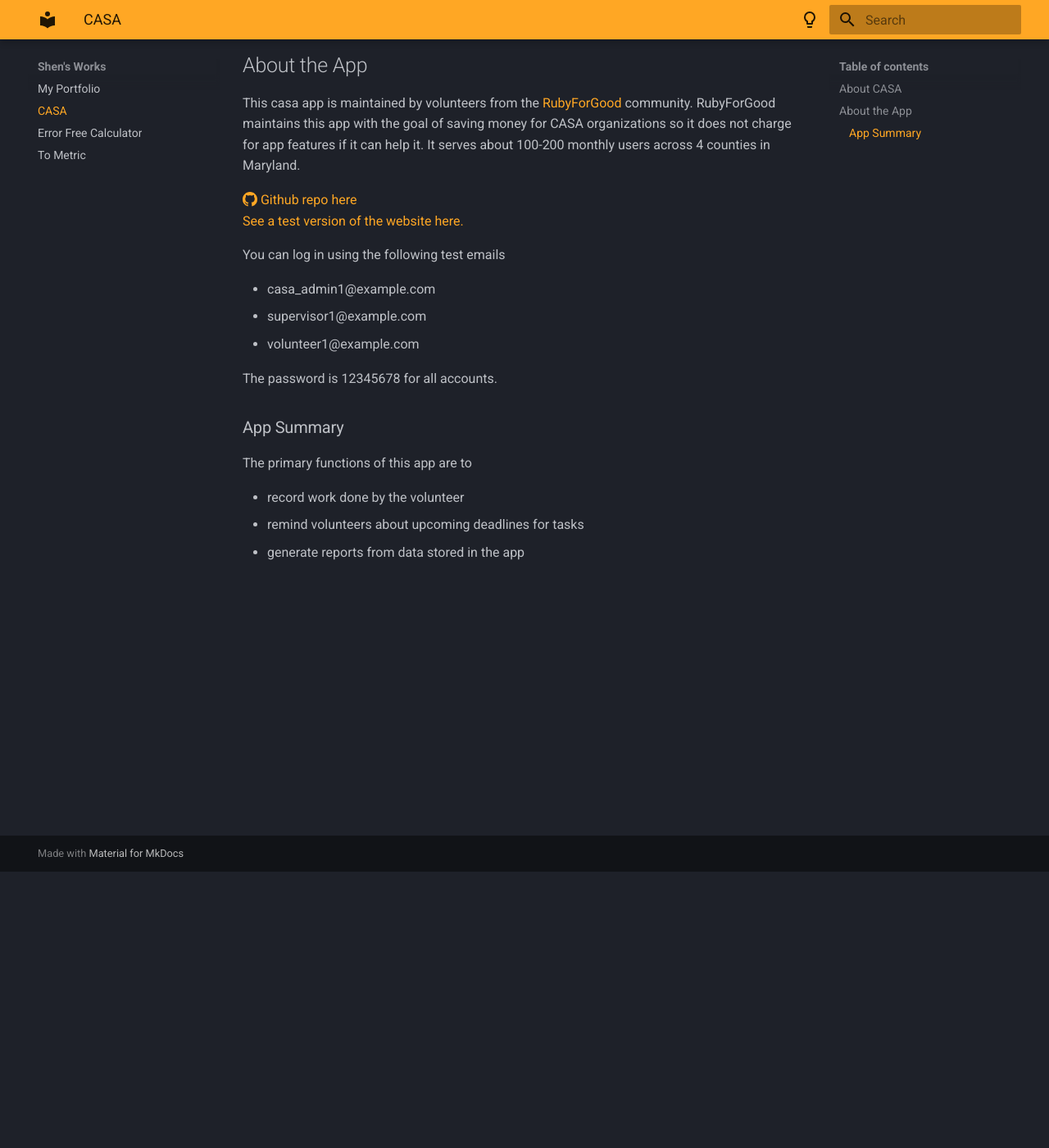
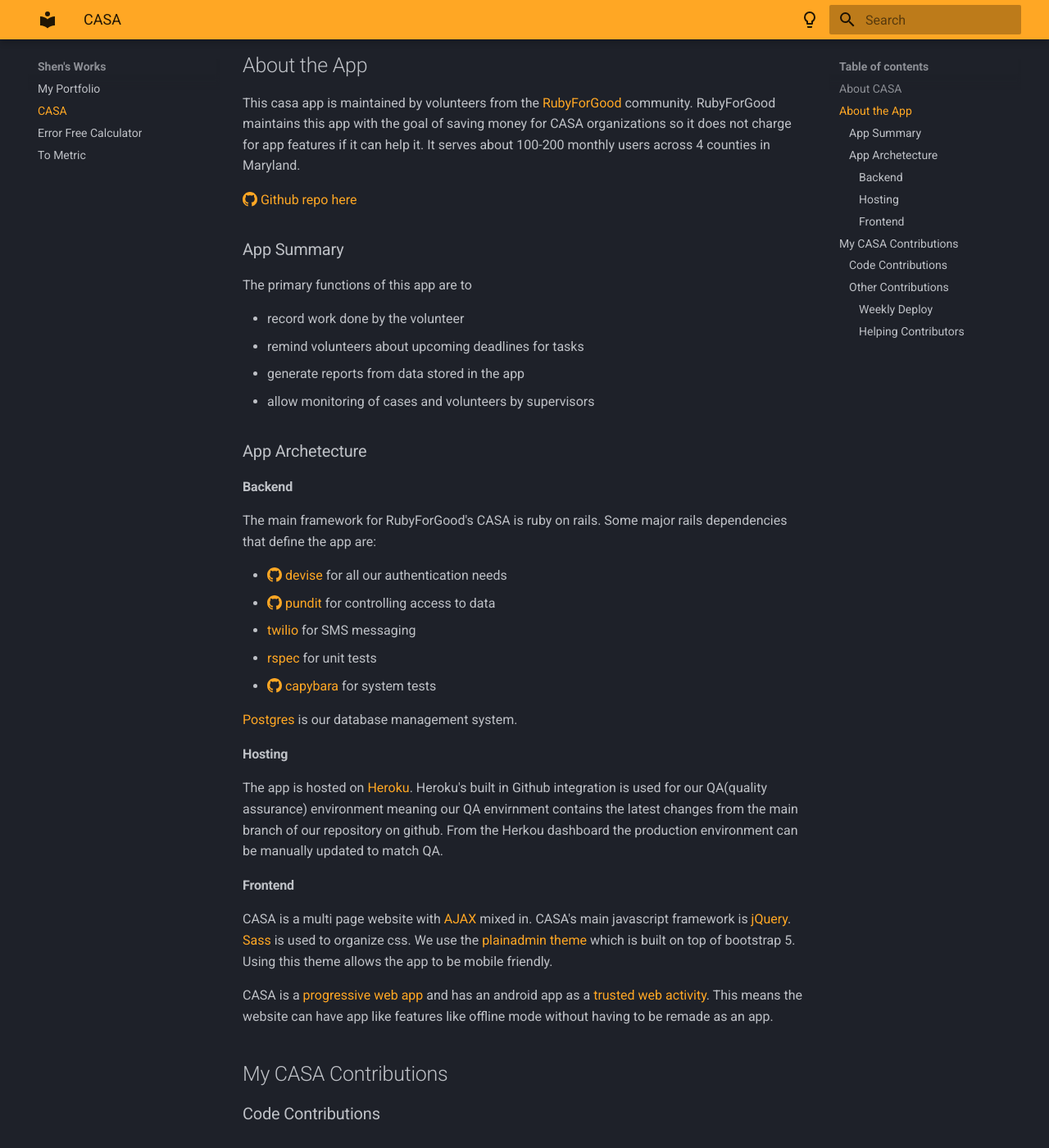
Before and after one commit to FireLemons/portfolio, an MkDocs documentation site: the page built from docs/casa.md, in a window 1280 px wide and 1400 px high, scrolled down 337 px. Shown: the whole window at 82% size. Built offline with MkDocs 1.6.1 and Material for MkDocs 9.7.7, drawn with Linux system fonts in a browser that asks for light colours; some of the changed text lies outside the part shown.

Commit message:
describe app and stub contributions

```diff
--- a/docs/casa.md
+++ b/docs/casa.md
@@ -6,15 +6,6 @@
 This casa app is maintained by volunteers from the [RubyForGood](https://rubyforgood.org/) community. RubyForGood maintains this app with the goal of saving money for CASA organizations so it does not charge for app features if it can help it. It serves about 100-200 monthly users across 4 counties in Maryland.
 
 [:octicons-mark-github-16: Github repo here](https://github.com/rubyforgood/casa)
-[See a test version of the website here.](https://casa-qa.herokuapp.com/)
-
-You can log in using the following test emails
-
- - casa_admin1@example.com
- - supervisor1@example.com
- - volunteer1@example.com
-
- The password is 12345678 for all accounts.
 
 ### App Summary
 The primary functions of this app are to
@@ -22,3 +13,33 @@
  - record work done by the volunteer
  - remind volunteers about upcoming deadlines for tasks
  - generate reports from data stored in the app
+ - allow monitoring of cases and volunteers by supervisors
+
+### App Archetecture
+#### Backend
+The main framework for RubyForGood's CASA is ruby on rails. Some major rails dependencies that define the app are:
+
+ - [:octicons-mark-github-16: devise](https://github.com/heartcombo/devise) for all our authentication needs
+ - [:octicons-mark-github-16: pundit](https://github.com/varvet/pundit) for controlling access to data
+ - [twilio](https://www.twilio.com/) for SMS messaging
+ - [rspec](https://rspec.info/) for unit tests
+ - [:octicons-mark-github-16: capybara](https://github.com/teamcapybara/capybara) for system tests
+
+ [Postgres](https://www.postgresql.org/) is our database management system.
+
+#### Hosting
+The app is hosted on [Heroku](https://dashboard.heroku.com). Heroku's built in Github integration is used for our QA(quality assurance) environment meaning our QA envirnment contains the latest changes from the main branch of our repository on github. From the Herkou dashboard the production environment can be manually updated to match QA.
+
+#### Frontend
+CASA is a multi page website with [AJAX](https://en.wikipedia.org/wiki/Ajax_(programming)) mixed in. CASA's main javascript framework is [jQuery](https://jquery.com/). [Sass](https://sass-lang.com/) is used to organize css. We use the [plainadmin theme](https://plainadmin.com/) which is built on top of bootstrap 5. Using this theme allows the app to be mobile friendly.
+
+CASA is a [progressive web app](https://web.dev/what-are-pwas/) and has an android app as a [trusted web activity](https://developer.chrome.com/docs/android/trusted-web-activity/). This means the website can have app like features like offline mode without having to be remade as an app.
+
+## My CASA Contributions
+
+### Code Contributions
+
+
+### Other Contributions
+#### Weekly Deploy
+#### Helping Contributors
```
